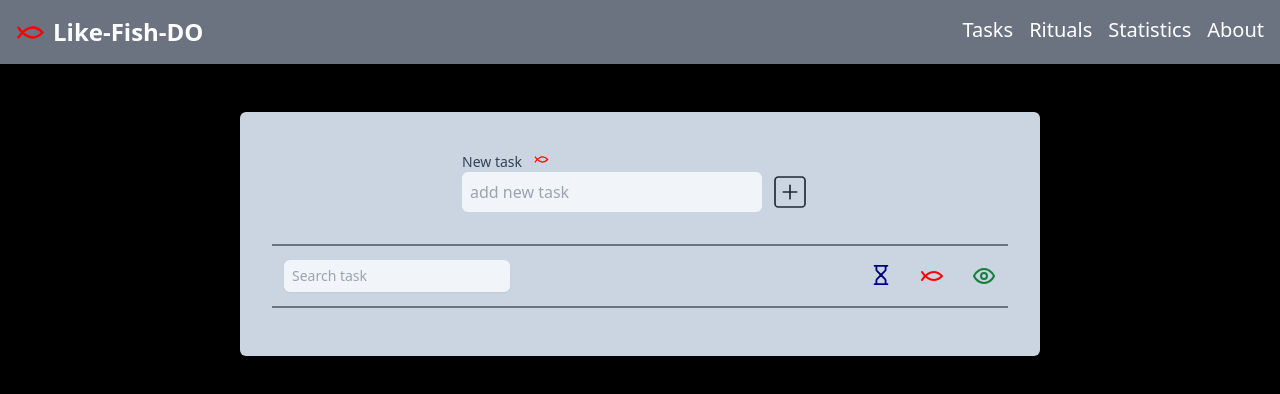
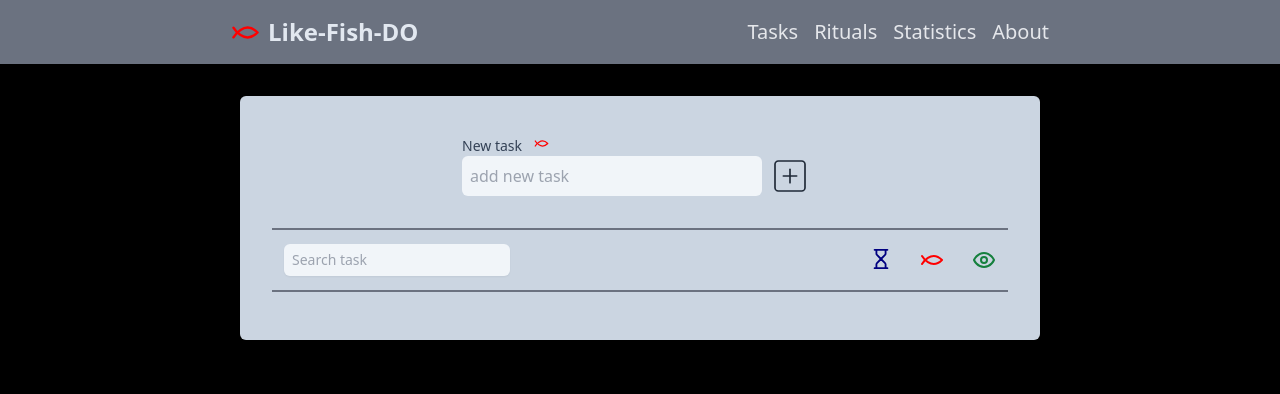
Before and after one commit to MikeXXd/to-fish-do, a React (Vite) app in the folder todo-tail/: page / in a window 1280 px wide. Shown: the top 394 px of the page. Built offline with nearby package versions, Linux system fonts and the light colour scheme.

Commit message:
Update UI styles and add mobile menu functionality

```diff
--- a/todo-tail/src/App.tsx
+++ b/todo-tail/src/App.tsx
@@ -9,7 +9,7 @@ const App = () => {
 
   return (
     <div className="flex justify-center h-screen">
-      <div className="flex justify-center items-center flex-col flex-wrap min-w-[400px] w-11/12  max-w-[800px] h-fit bg-slate-300 rounded-md p-8 m-8 gap-4">
+      <div className="flex justify-center items-center flex-col flex-wrap min-w-[300px] w-full  max-w-[800px] h-fit bg-slate-300 rounded-md p-8 m-8 gap-4">
         <TasksProvider>
           <AddNewTaskBar />
           <FilterBar onChange={setSearch} searchName={search} />
--- a/todo-tail/src/components/NavBar.tsx
+++ b/todo-tail/src/components/NavBar.tsx
@@ -1,36 +1,65 @@
-import { FishSymbol, Menu } from "lucide-react";
+import { FishSymbol, Menu, X } from "lucide-react";
+import { useState } from "react";
 import { Link } from "react-router-dom";
+import { cc } from "../util/cc";
+
+const LINKS = [
+  { name: "Tasks", path: "/" },
+  { name: "Rituals", path: "/rituals" },
+  { name: "Statistics", path: "/statistics" },
+  { name: "About", path: "/about" }
+] as const;
 
 function NavBar() {
+  const [isMenuOpen, setIsMenuOpen] = useState(false);
+
   return (
-    <nav className="bg-gray-500 p-4 flex justify-between">
+    <div className="flex border-gray-500 bg-gray-500 text-slate-200">
+      <nav className="container bg-gray-500 p-4 flex justify-between items-center min-w-[300px] w-full  max-w-[850px]">
+        {/*----Title------------------------- */}
         <div className="flex gap-2 items-center">
           <FishSymbol size={29} color="red" />
-        <div className="text-white text-2xl font-bold">Like-Fish-DO</div>
+          <div className="text-slate-200 text-2xl font-bold">Like-Fish-DO</div>
+        </div>
+        {/* ----navigation--------------------------- */}
+        <div className="hidden sm:flex space-x-4 text-xl">
+          {LINKS.map((link) => (
+            <Link to={link.path} className=" text-gray-200 hover:text-white">
+              {link.name}
+            </Link>
+          ))}
         </div>
 
         {/*Menu Hamburg*/}
-      <div className="md:hidden">
-        <button className="text-white">
-          <Menu size={24} />
+        <div className="sm:hidden relative ">
+          <button
+            onClick={() => setIsMenuOpen(!isMenuOpen)}
+            className="hover:text-white text-gray-200"
+          >
+            {isMenuOpen ? <X size={24} strokeWidth="3" /> : <Menu size={24} />}
           </button>
+          <div
+            className={cc(
+              isMenuOpen ? "flex" : "hidden",
+              "absolute right-0 w-32 origin-top-right flex-col bg-gray-500 border-2 border-gray-200 divide-y divide-gray-400 rounded-md  focus:outline-none "
+            )}
+            role="menu"
+            aria-orientation="vertical"
+            aria-labelledby="options-menu"
+          >
+            {LINKS.map((link) => (
+              <Link
+                to={link.path}
+                className=" hover:text-white hover:bg-slate-600   focus:bg-slate-700 py-1 px-2"
+                onClick={() => setIsMenuOpen(false)}
+              >
+                {link.name}
+              </Link>
+            ))}
           </div>
-
-      <div className="hidden md:flex space-x-4 text-xl">
-        <Link to="/" className="text-white">
-          Tasks
-        </Link>
-        <Link to="/rituals" className="text-white">
-          Rituals
-        </Link>
-        <Link to="/statistics" className="text-white">
-          Statistics
-        </Link>
-        <Link to="/about" className="text-white">
-          About
-        </Link>
         </div>
       </nav>
+    </div>
   );
 }
 
--- a/todo-tail/src/layouts/RootLayout.tsx
+++ b/todo-tail/src/layouts/RootLayout.tsx
@@ -5,7 +5,7 @@ export default function RootLayout() {
   return (
     <div className="flex flex-col min-h-screen">
       <NavBar />
-      <div className="container my-4 flex-grow grid grid-cols-1">
+      <div className="container flex-grow grid grid-cols-1">
         <div>
           <Outlet />
         </div>
```
Also changed, not shown: 1 other file (tests, documents, lock files or other folders). Lines whose indentation alone changed are shown as unchanged.
